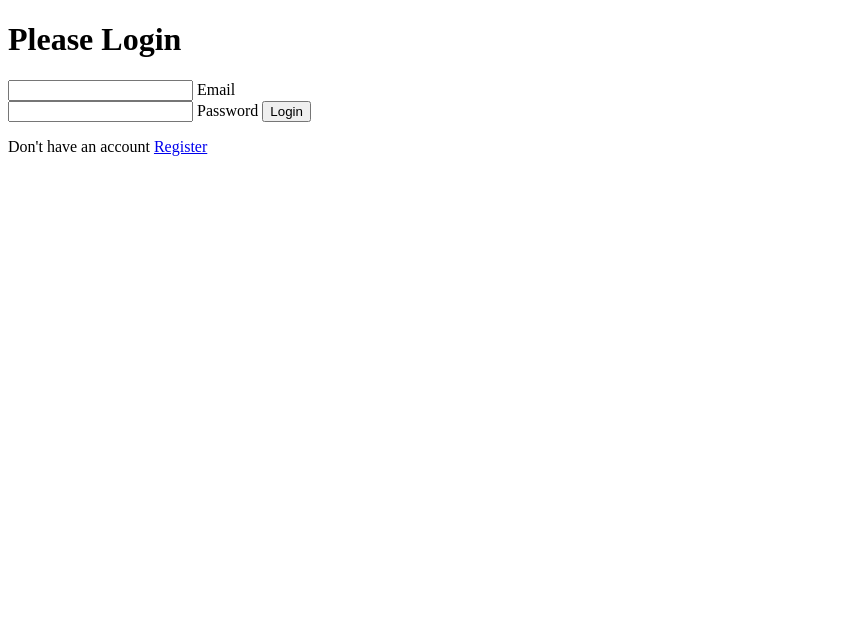
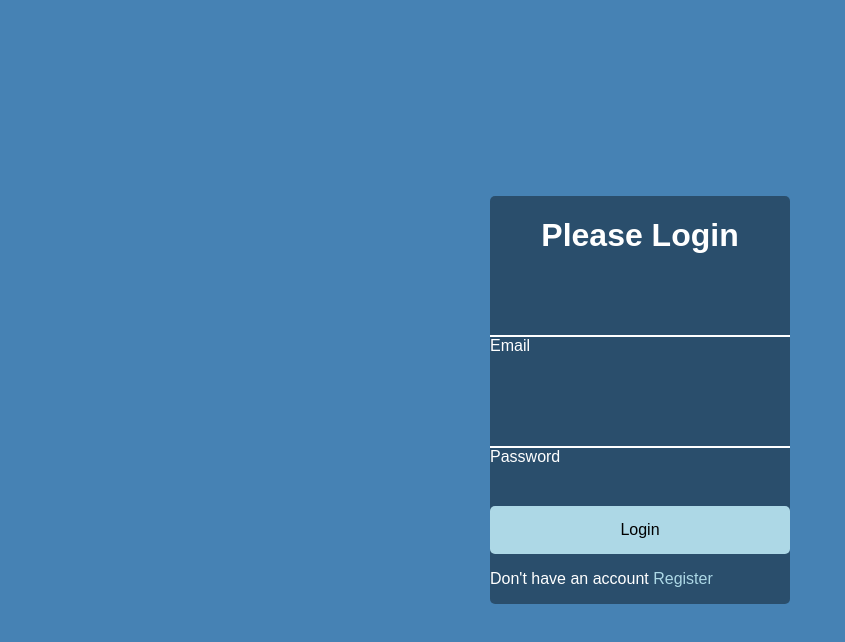
Before and after one commit to bezzantsam/login-input-wave, a plain HTML site: page index.html in a window 1280 px wide. Shown: the whole page, without its empty margins (0-845 px from the left). Drawn offline with Linux system fonts and the light colour scheme; a web font is replaced by a local one.

Commit message:
css start

```diff
--- a/index.html
+++ b/index.html
@@ -11,14 +11,15 @@
         <div class="container">
             <h1>Please Login</h1>
             <form>
-                <div class="form-control"></div>
+                <div class="form-control">
                 <input type="text" required>
                 <label>Email</label>
                 </div>
 
-                <div class="form-control"></div>
+                <div class="form-control">
                 <input type="password" required>
                 <label>Password</label>
+                </div>
                 <button class="btn">Login</button>
                 <p class="text">Don't have an account <a href="#">Register</a> </p>
             </form>
--- a/style.css
+++ b/style.css
@@ -0,0 +1,70 @@
+@import url('http://fonts.googleapis.com/css?family=Muli&display=swap');
+
+*{
+    box-sizing: border-box;
+}
+
+body{
+    background-color: steelblue;
+    color: #fff;
+    font-family: "Muli", sans-serif;
+    display: flex;
+    flex-direction: column;
+    align-items: center;
+    justify-content: center;
+    height: 100vh;
+    overflow: hidden;
+    margin: 0;
+}
+
+.container {
+  background-color: rgba(0,0,0, 0.4);
+  padding: 20px, 40px;
+  border-radius: 5px;
+  }
+
+.container h1 {
+  text-align: center;
+  margin-bottom: 30px;
+}
+
+.container a{
+    text-decoration: none;
+    color: lightblue;
+}
+.btn {
+    cursor: pointer;
+    display: inline-block;
+    width: 100%;
+    background-color: lightblue;
+    padding: 15px;
+    font-family: inherit;
+    font-size: 16px;
+    border: 0;
+    border-radius: 5px;
+
+
+
+}
+
+.form-control {
+    position: relative;
+    margin: 20px 0 40px;
+    width: 300px;
+}
+
+.form-control input{
+    background-color: transparent;
+    border: 0;
+    border-bottom: 2px #fff solid;
+    display: block;
+    width: 100%;
+    padding: 15px 0;
+    font-size: 18px;
+    color: #fff;
+}
+
+.form-control input:focus,
+.form-control input:valid{
+    outline: 0;
+}
```
